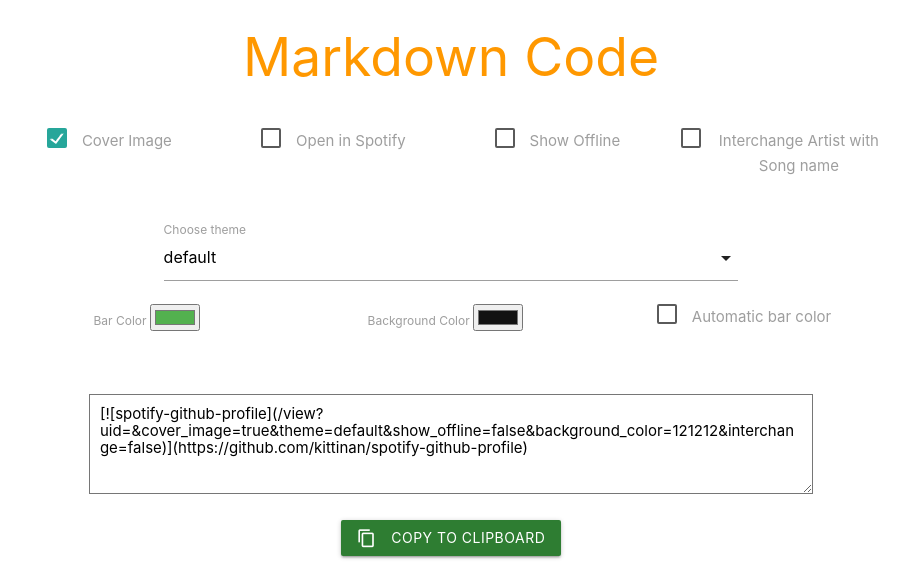
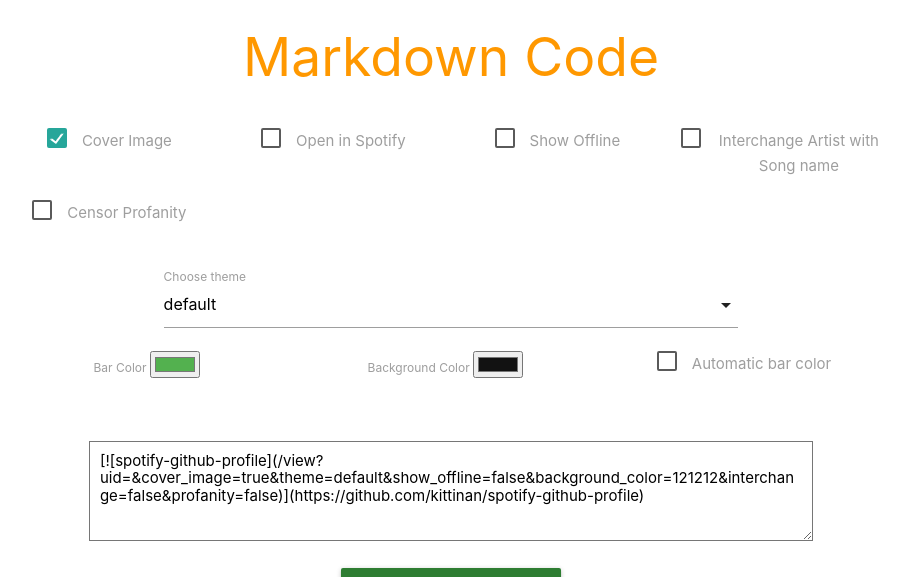
Before and after one commit to kittinan/spotify-github-profile, a Flask app: template api/templates/callback.html.j2 in a window 1280 px wide. Shown: the part 132-709 px from the top of the page, without its empty margins (189-1098 px from the left). Run offline with Flask 3, Linux system fonts and the light colour scheme; the template is opened without the code that fills it, so the values that code supplies are empty; parts of the project's set-up code (start-up, migrations or seed data) failed here and were passed over; some libraries are stand-ins or nearby versions.

Commit message:
Added feature to censor explicit language for song name as well as artist name (#119)
* Added feature to  censor explicit language

* Refactor profanity filtering: replace ProfanityFilter with custom profanity_check function

* Add profanity censoring option in callback template

* Add unit tests for profanity_check function

---------

Co-authored-by: Kittinan <tunxedge@gmail.com>

```diff
--- a/api/requirements.txt
+++ b/api/requirements.txt
@@ -8,6 +8,7 @@ Pillow==11.3.0
 colorgram.py==1.2.0
 markupsafe==3.0.3
 gunicorn==23.0.0
+profanityfilter==2.1.0
 
 # Test dependencies for CI/CD
 pytest==8.4.2
--- a/api/templates/callback.html.j2
+++ b/api/templates/callback.html.j2
@@ -99,6 +99,12 @@
               <span>Interchange Artist with Song name</span>
             </label>
           </div>
+        <div class="col s12 m3">
+          <label class="row">
+            <input type="checkbox" class="filled-in" id="profanity-checkbox" />
+            <span>Censor Profanity</span>
+          </label>
+        </div>
       </div>
 
       <div class="row center">
@@ -230,7 +236,8 @@
       theme: 'default',
       show_offline: false,
       background_color: "121212",
-      interchange:false
+      interchange:false,
+      profanity: false
     };
     var openSong = false;
 
@@ -273,6 +280,11 @@
 
     $("#show-offline-checkbox").change(function() {
       urlParams.show_offline = this.checked;
+      updateUrl();
+    });
+
+    $("#profanity-checkbox").change(function() {
+      urlParams.profanity = this.checked;
       updateUrl();
     });
 
```
Also changed, not shown: api/view.py (+7 -0 lines), tests/test_util_profanity.py (added, +25 -0 lines), util/profanity.py (added, +11 -0 lines).
